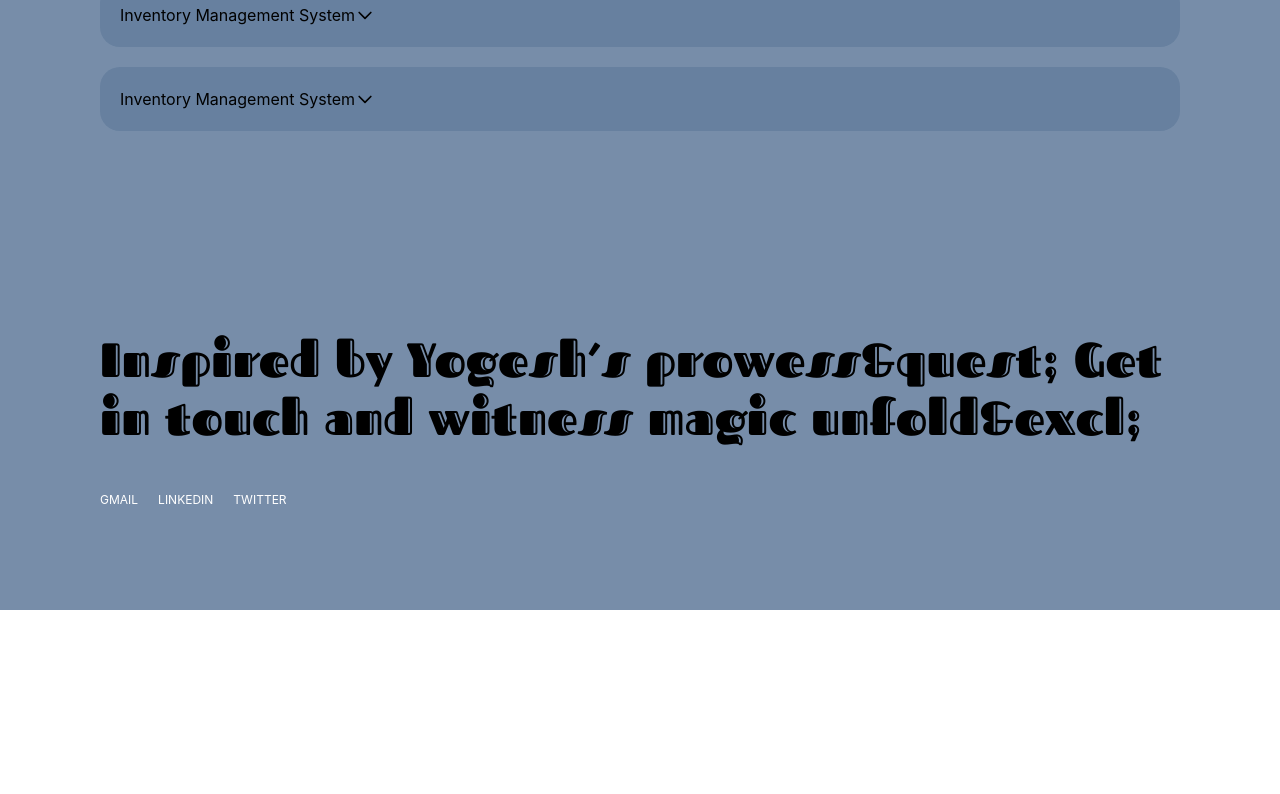
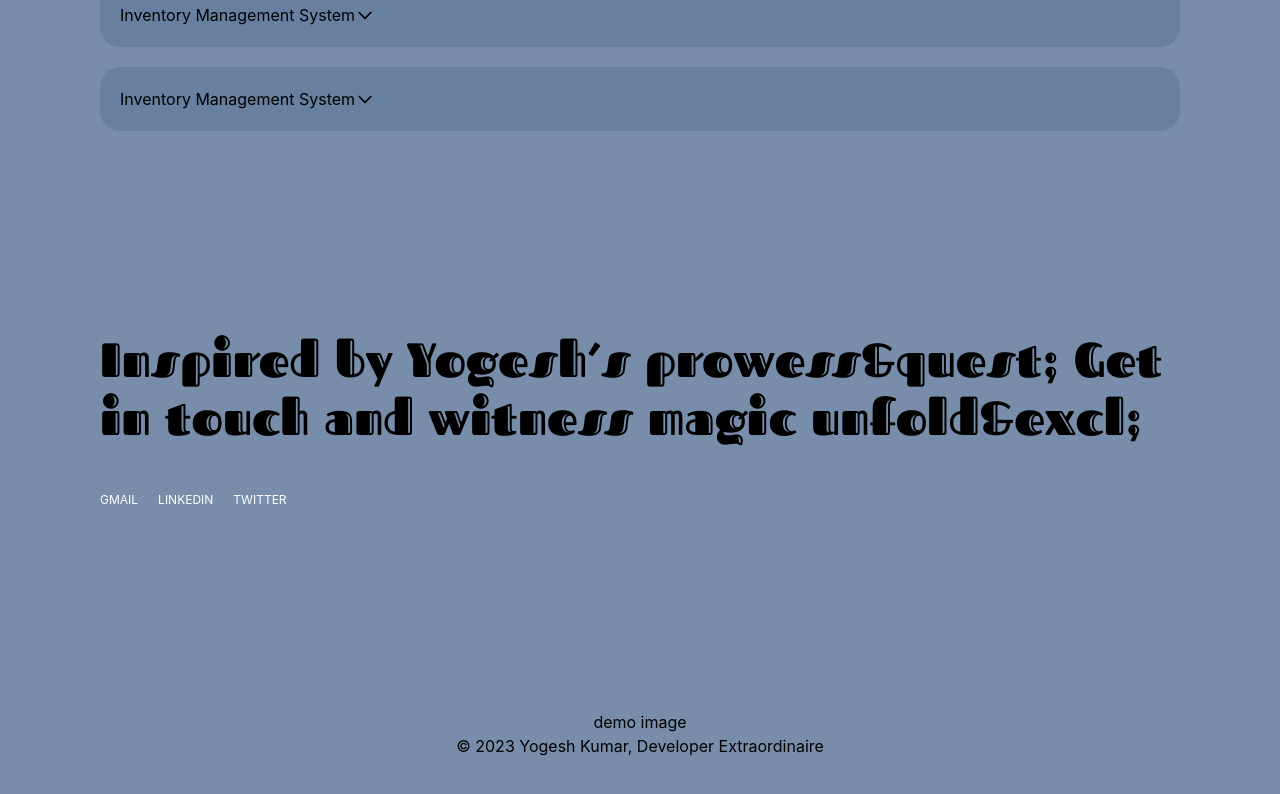
Before and after one commit to yogeshsingh2672000/portfolio, a React (Create React App) app: page / in a window 1280 px wide. Shown: the part 3237-4031 px from the top of the page. Before the commit the page ends 3847 px from the top, so only its background shows below. Built offline with nearby package versions, Linux system fonts and the light colour scheme.

Commit message:
add footer templace

```diff
--- a/src/components/Homepage.tsx
+++ b/src/components/Homepage.tsx
@@ -4,6 +4,7 @@ import Skills from './sections/Skills'
 import Projects from './sections/Projects'
 // import Feedbacks from './sections/Feedbacks'
 import Contact from './sections/Contact'
+import Footer from './sections/Footer'
 
 function Home() {
     return (
@@ -14,6 +15,7 @@ function Home() {
             <Projects/>
             {/* <Feedbacks/> not required until we have any freelancing exp */}
             <Contact/>
+            <Footer/>
         </div>
     )
 }
--- /dev/null
+++ b/src/components/sections/Footer.tsx
@@ -0,0 +1,10 @@
+function Footer() {
+  return (
+    <div className="grid place-items-center px-[20px] md:px-[50px] lg:px-[100px] py-[20px] md:py-[80px] lg:py-[100px]">
+      <div>demo image</div>
+      <div>&copy; 2023 Yogesh Kumar, Developer Extraordinaire</div>
+    </div>
+  )
+}
+
+export default Footer
```
